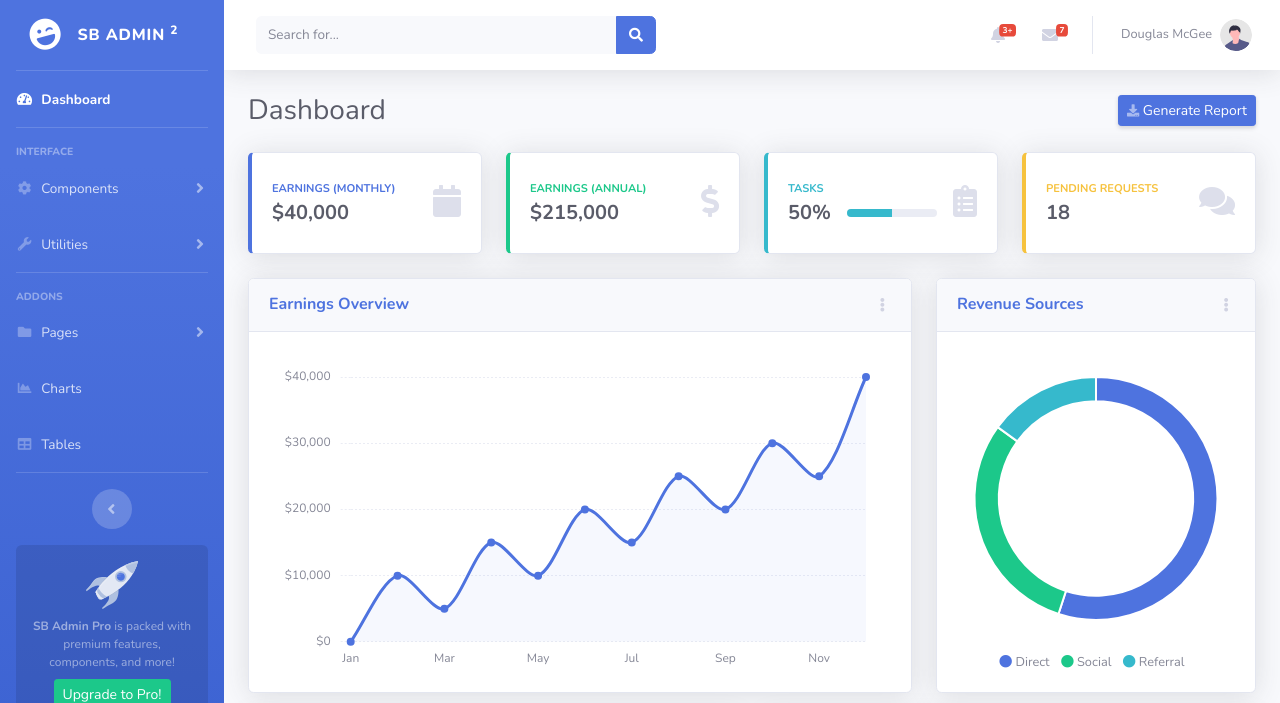
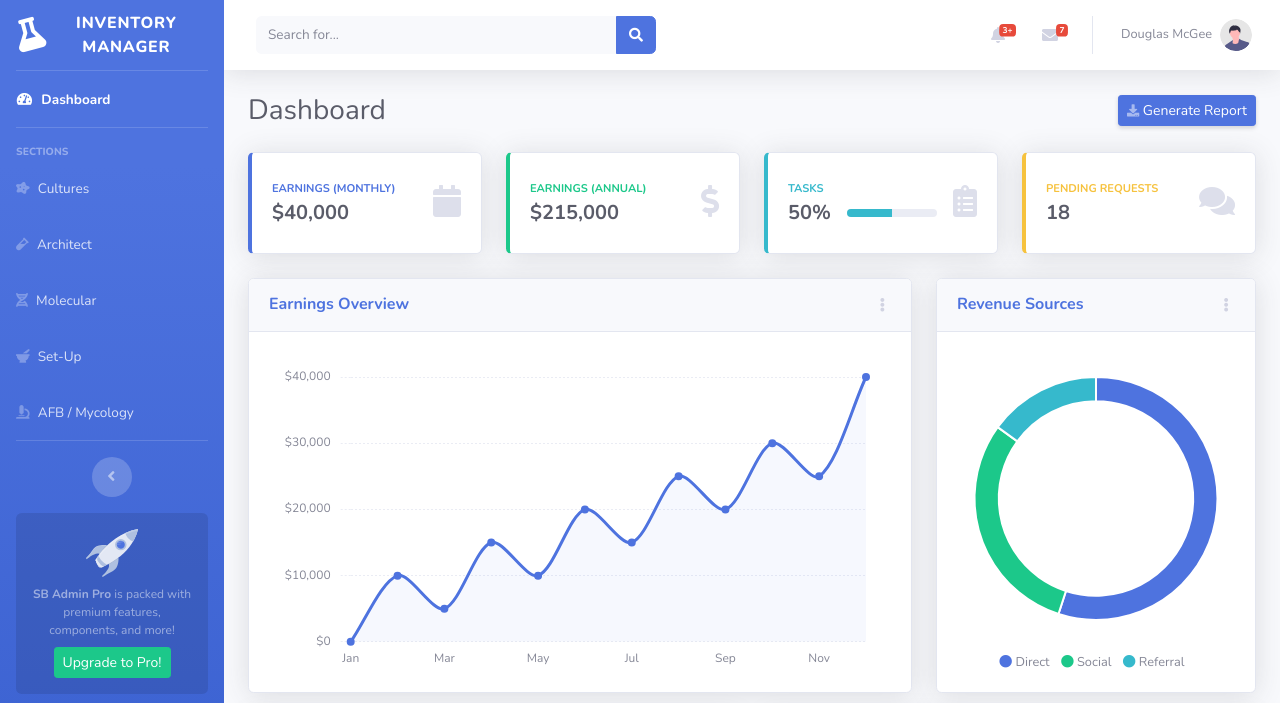
Before and after one commit to SteveZych/reagent_inventory, a Flask app: page / in a window 1280 px wide. Shown: the top 703 px of the page. Run offline with Flask 2, Linux system fonts and the light colour scheme; some libraries are stand-ins or nearby versions.

Commit message:
updated navigation bar with icons

```diff
--- a/templates/index.html
+++ b/templates/index.html
@@ -33,9 +33,9 @@
             <!-- Sidebar - Brand -->
             <a class="sidebar-brand d-flex align-items-center justify-content-center" href="index.html">
                 <div class="sidebar-brand-icon rotate-n-15">
-                    <i class="fas fa-laugh-wink"></i>
+                    <i class="fas fa-flask"></i>
                 </div>
-                <div class="sidebar-brand-text mx-3">SB Admin <sup>2</sup></div>
+                <div class="sidebar-brand-text mx-3">Inventory Manager</div>
             </a>
 
             <!-- Divider -->
@@ -53,10 +53,10 @@
 
             <!-- Heading -->
             <div class="sidebar-heading">
-                Interface
+                Sections
             </div>
 
-            <!-- Nav Item - Pages Collapse Menu -->
+            <!-- Nav Item - Pages Collapse Menu
             <li class="nav-item">
                 <a class="nav-link collapsed" href="#" data-toggle="collapse" data-target="#collapseTwo"
                     aria-expanded="true" aria-controls="collapseTwo">
@@ -70,9 +70,9 @@
                         <a class="collapse-item" href="cards.html">Cards</a>
                     </div>
                 </div>
-            </li>
+            </li> -->
 
-            <!-- Nav Item - Utilities Collapse Menu -->
+            <!-- Nav Item - Utilities Collapse Menu
             <li class="nav-item">
                 <a class="nav-link collapsed" href="#" data-toggle="collapse" data-target="#collapseUtilities"
                     aria-expanded="true" aria-controls="collapseUtilities">
@@ -89,17 +89,17 @@
                         <a class="collapse-item" href="utilities-other.html">Other</a>
                     </div>
                 </div>
-            </li>
+            </li> -->
 
-            <!-- Divider -->
-            <hr class="sidebar-divider">
+            <!-- Divider
+            <hr class="sidebar-divider"> -->
 
-            <!-- Heading -->
+            <!-- Heading
             <div class="sidebar-heading">
                 Addons
-            </div>
+            </div> -->
 
-            <!-- Nav Item - Pages Collapse Menu -->
+            <!-- Nav Item - Pages Collapse Menu
             <li class="nav-item">
                 <a class="nav-link collapsed" href="#" data-toggle="collapse" data-target="#collapsePages"
                     aria-expanded="true" aria-controls="collapsePages">
@@ -118,20 +118,41 @@
                         <a class="collapse-item" href="blank.html">Blank Page</a>
                     </div>
                 </div>
+            </li> -->
+
+            <!-- Nav Item - Cultures -->
+            <li class="nav-item">
+                <a class="nav-link" href="charts.html">
+                    <i class="fas fa-disease"></i>
+                    <span>Cultures</span></a>
             </li>
 
-            <!-- Nav Item - Charts -->
+            <!-- Nav Item - Architect -->
             <li class="nav-item">
-                <a class="nav-link" href="charts.html">
-                    <i class="fas fa-fw fa-chart-area"></i>
-                    <span>Charts</span></a>
+                <a class="nav-link" href="tables.html">
+                    <i class="fas fa-vial"></i>
+                    <span>Architect</span></a>
             </li>
 
-            <!-- Nav Item - Tables -->
+            <!-- Nav Item - Molecular -->
             <li class="nav-item">
                 <a class="nav-link" href="tables.html">
-                    <i class="fas fa-fw fa-table"></i>
-                    <span>Tables</span></a>
+                    <i class="fas fa-dna"></i>
+                    <span>Molecular</span></a>
+            </li>
+
+            <!-- Nav Item - Set-Up -->
+            <li class="nav-item">
+                <a class="nav-link" href="tables.html">
+                    <i class="fas fa-mortar-pestle"></i>
+                    <span>Set-Up</span></a>
+            </li>
+
+            <!-- Nav Item - AFB/Mycology -->
+            <li class="nav-item">
+                <a class="nav-link" href="tables.html">
+                    <i class="fas fa-microscope"></i>
+                    <span>AFB / Mycology</span></a>
             </li>
 
             <!-- Divider -->
```
